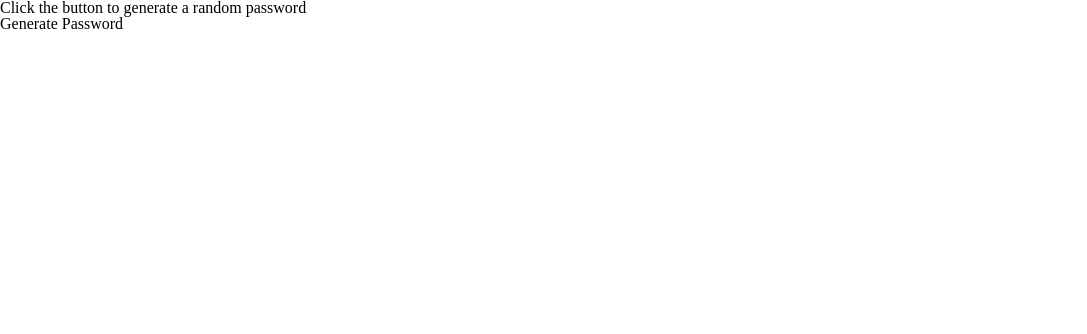
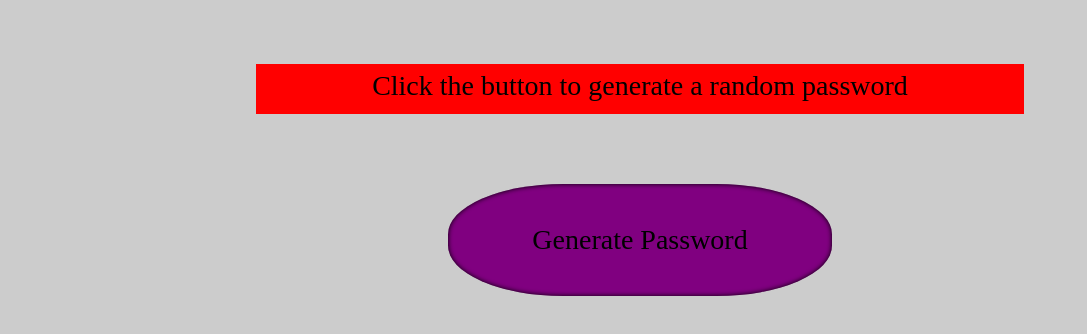
Before and after one commit to azeneli/Password-Generator, a plain HTML site: page index.html in a window 1280 px wide. Shown: the whole page, without its empty margins (0-1087 px from the left). Drawn offline with nearby package versions, Linux system fonts and the light colour scheme.

Commit message:
Styled content and button

```diff
--- a/styles/main.css
+++ b/styles/main.css
@@ -1 +1,37 @@
 /* CURRENTLY IN: styles/main.css */
+
+html {
+	font-size: 14px;
+}
+
+.content {
+	background-color: #ccc;
+	height: auto;
+}
+
+.projectDesc {
+	height: 50px;
+	width: 60%;
+	margin: 5% auto;
+	background-color: red;
+}
+
+.projectDesc-title {
+	font-size: 2rem;
+	padding: 1% 0;
+	text-align: center;
+}
+
+.button {
+	width: 50%;
+	padding: 3rem 0;
+	margin: 10% auto;
+	font-size: 2rem;
+	text-align: center;
+	background-color: purple;
+}
+
+.button--round {
+	border-radius: 30%/45%;
+	box-shadow: 0px 0px 5px black inset;
+}
```
